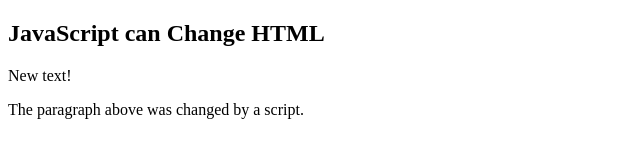
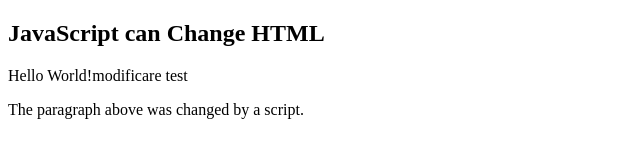
Before and after one commit to Gabryel175/test_public, a plain HTML site: page index.html in a window 1280 px wide. Shown: the whole page, without its empty margins (0-640 px from the left). Drawn offline with Linux system fonts and the light colour scheme.

Commit message:
Update index.html

```diff
--- a/index.html
+++ b/index.html
@@ -6,9 +6,7 @@
 
 <p id="p1">Hello World!modificare test</p>
 
-<script>
-document.getElementById("p1").innerHTML = "New text!";
-</script>
+
 
 <p>The paragraph above was changed by a script.</p>
 
```
